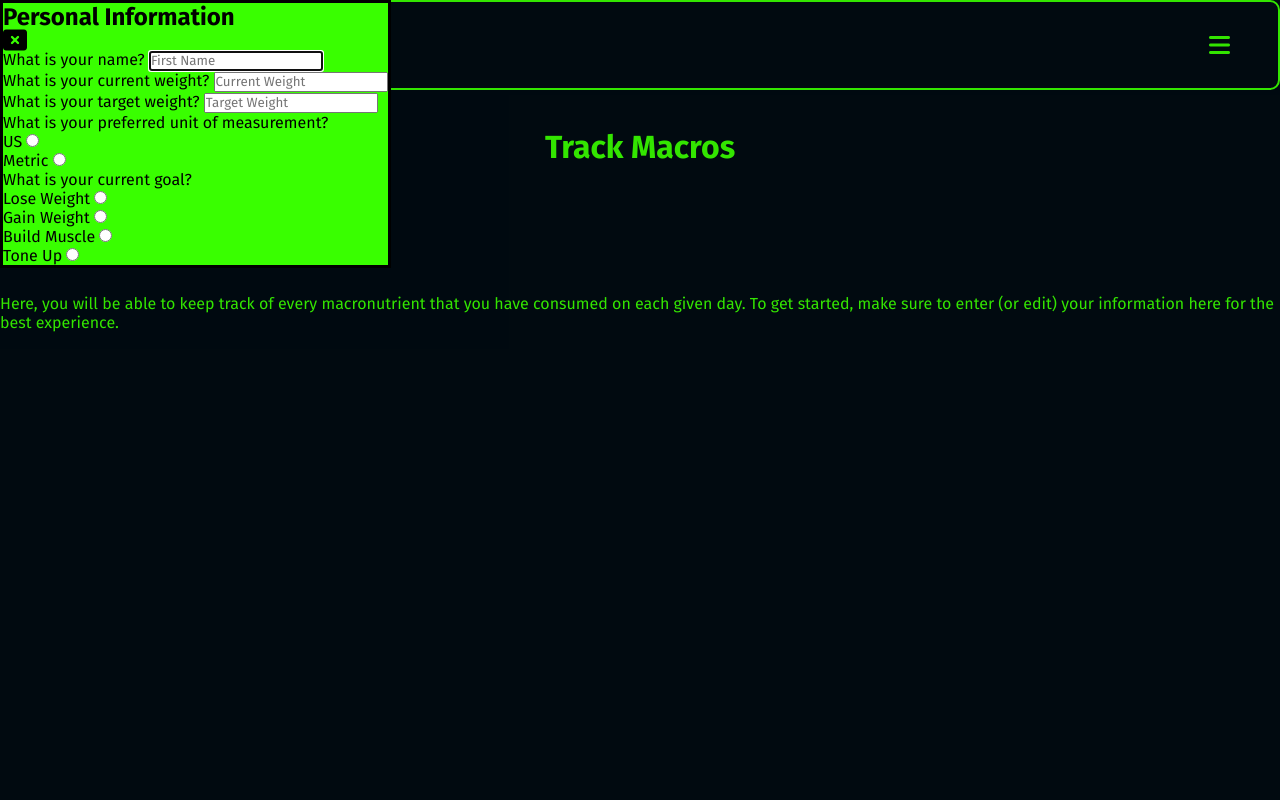
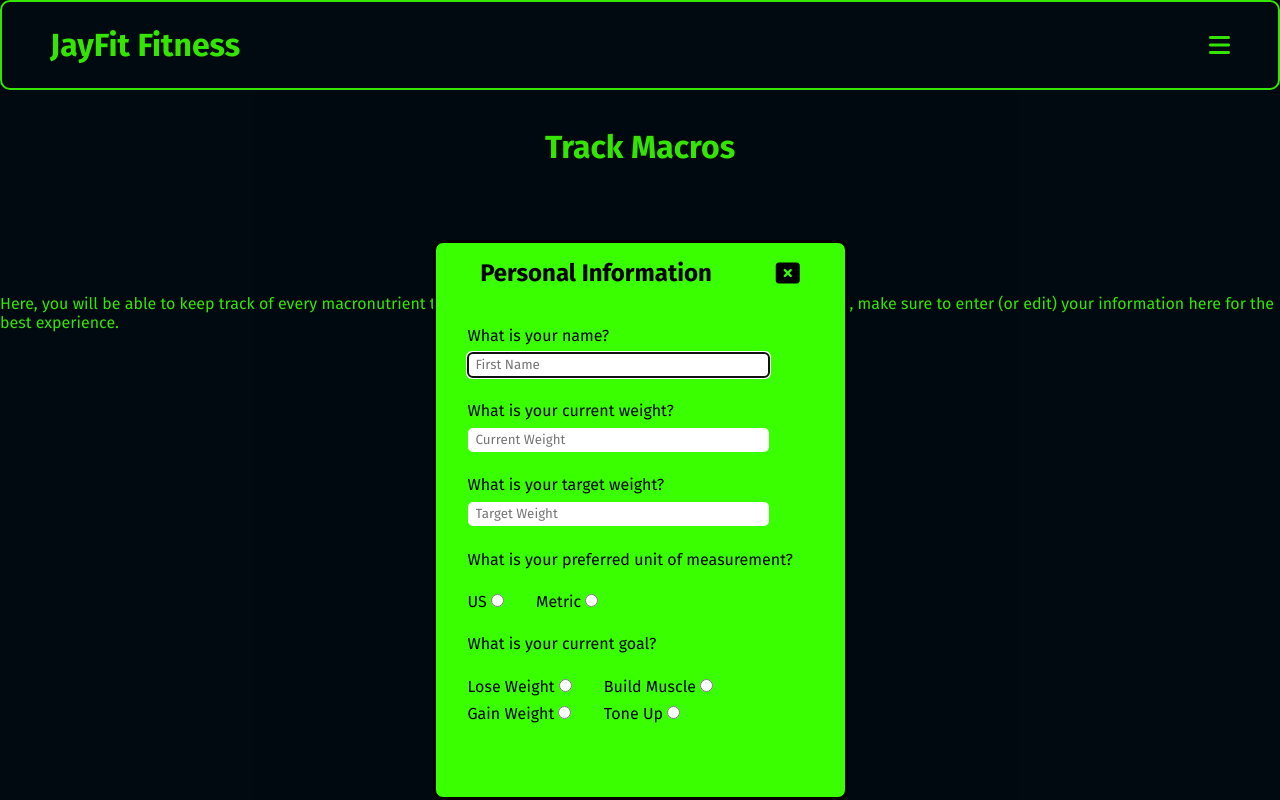
Before and after one commit to Jason9521/jayfit-fitness-personal-project, a website built with webpack: page dist/macros.html in a window 1280 px wide. Built offline with nearby package versions, Linux system fonts and the light colour scheme.

Commit message:
styling for personalModal

```diff
--- a/src/macros.css
+++ b/src/macros.css
@@ -23,3 +23,78 @@
     padding: 8rem 0rem;
     text-align: center;
 }
+
+/* Modals */
+
+.personal-modal {
+    height: 35rem;
+    width: 40%;
+    max-width: 415px;
+    margin: 15rem auto;
+    display: flex;
+    flex-direction: column;
+    border-radius: 10px;
+}
+
+.modal-header {
+    display: flex;
+    align-items: center;
+    justify-content: center;
+    padding: 1rem;
+}
+
+.modal-header > h2 {
+    padding-right: 4rem;
+}
+
+.modal-header > i:hover {
+    cursor: pointer;
+}
+
+
+.personal-container {
+    height: 80%;
+    display: flex;
+    flex-direction: column;
+    justify-content: space-evenly;
+    padding-left: 2rem;
+}
+
+.text-div {
+    display: flex;
+    flex-direction: column;
+}
+
+.text-div > label {
+    padding-bottom: 0.5rem;
+}
+
+.text-div > input {
+    height: 1.5rem;
+    width: 80%;
+    border: none;
+    border-radius: 5px;
+    padding-left: 0.5rem;
+}
+
+.weight-div {
+    display: flex;
+    flex-direction: row;
+}
+
+.weight-div > div:first-child {
+    padding-right: 2rem;
+}
+
+.goal-container {
+    display: flex;
+}
+
+.goal-col-one {
+    padding-right: 2rem;
+}
+
+.goal-row-one,
+.goal-row-two {
+    padding-bottom: 0.5rem;
+}
```
